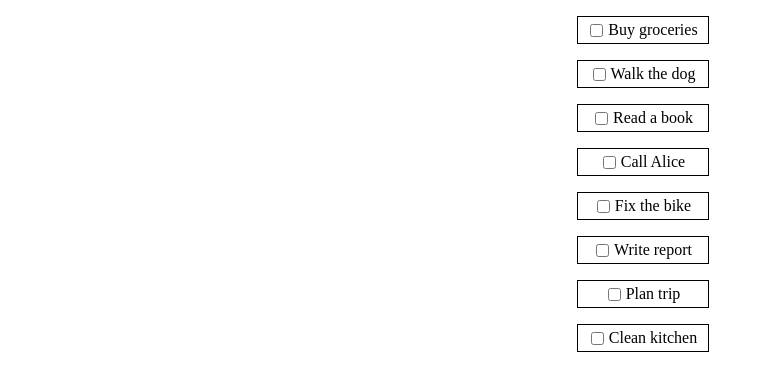
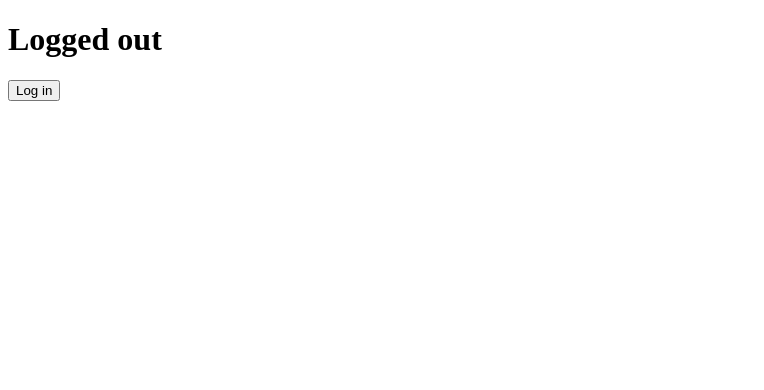
Before and after one commit to MasterShifuCsgo/Learn-React, a React (Create React App) app: page / in a window 1280 px wide. Shown: the top 390 px of the page, without its empty margins (0-764 px from the left). Built offline with nearby package versions, Linux system fonts and the light colour scheme.

Commit message:
exercise 5

```diff
--- a/src/App.js
+++ b/src/App.js
@@ -1,72 +1,37 @@
 import React from "react"
-import TodoItem from './components/TodoItem'
-import TodoItemList from './TodoItemList.js'
+
+
 
 class App extends React.Component {
   constructor(){
     super()
     this.state = {
-        todos: TodoItemList
-     }
-  }
+      loggedIn: false,
+    }
 
-  handleChange(changedItemId){
-    this.setState(prevState => {
-      const updatedState = prevState.todos.map((item) => {
-        return item.id === changedItemId
-          ? {...item, completed: !item.completed}
-          : item;
-      })
-      return {todos: updatedState}
-    });
+    this.logUserIn = this.logUserIn.bind(this);
 
   }
 
-
-  static getDerivedStateFromProps(){
-    // return the new updated state based on props.
-    // only used to set its own state based upon the sent props.
-    // do not use this.
-  }
-
-  getSnapshotBeforeUpdate(){
-    // captures dom state.
-  }
-
-  componentDidMount(){
-      // runs when render is first called
-      // GET the data i need to correctly display
-  }
-
-  shouldComponentUpdate(nextProps, nextState){
-    // runs when react thinks it should update the component, even though nothing changed about it.
-    // this is used to optimize the website. Tells react whether is even important to update the component.
-
-    // return true if you want to update, false when you dont.
-  }
-
-  componentWillUnmount(){
-    // what happens when the component unmounts.
-    // used to clean up the component when unmounting.
-    // for example, remove event listeners.
-
-
+  logUserIn(){
+    this.setState((prevState) => {
+      let newState = { loggedIn : !prevState.loggedIn};
+      return newState;
+    })
   }
 
   render(){
 
-    let todoItems = this.state.todos.map(obj => (
-       <TodoItem
-       id={obj.id}
-       desc={obj.desc}
-       completed={obj.completed}
-       handleChange={ (changedItemId) => this.handleChange(changedItemId)}>
-       </TodoItem>
-       ));
+    const {loggedIn} = this.state;
 
-    return(
+    const displayText = loggedIn ? "Logged in": "Logged out";
+    const displayButtonText = loggedIn ? "Log out" : "Log in";
+    return (
       <div>
-        {todoItems}
+        <h1> {displayText} </h1>
+        <button onClick={this.logUserIn}>
+        {displayButtonText}
+        </button>
       </div>
     )
 
--- a/src/TodoItemList.js
+++ /dev/null
@@ -1,15 +0,0 @@
-
-
-let id = 0;
-const todoList = [
-  { id: id++, desc: "Buy groceries", completed:false},
-  { id: id++, desc: "Walk the dog", completed:false},
-  { id: id++, desc: "Read a book", completed:false},
-  { id: id++, desc: "Call Alice", completed:false},
-  { id: id++, desc: "Fix the bike", completed:false},
-  { id: id++, desc: "Write report", completed:false},
-  { id: id++, desc: "Plan trip", completed:false},
-  { id: id++, desc: "Clean kitchen", completed:false}
-];
-
-export default todoList
--- a/src/components/TodoItem.js
+++ /dev/null
@@ -1,14 +0,0 @@
-import React from "react"
-import './css/TodoItem.css'
-
-
-function TodoItem(props) {
-    return(
-      <div className="todo-item">
-          <input type="checkbox" checked={props.completed} onChange={() => props.handleChange(props.id)}></input>
-        <p>{props.desc}</p>
-      </div>
-    )
-}
-
-export default TodoItem
--- a/src/components/css/TodoItem.css
+++ /dev/null
@@ -1,15 +0,0 @@
-
-.todo-item{
-  display: flex;
-  margin: 1em;
-  justify-content: center;
-  align-items: center;
-  border: solid 1px black;
-  max-width: 10%;
-  padding: 2px;
-  margin-left: 45%;
-}
-
-p{
-  margin: 2px;
-}
```
